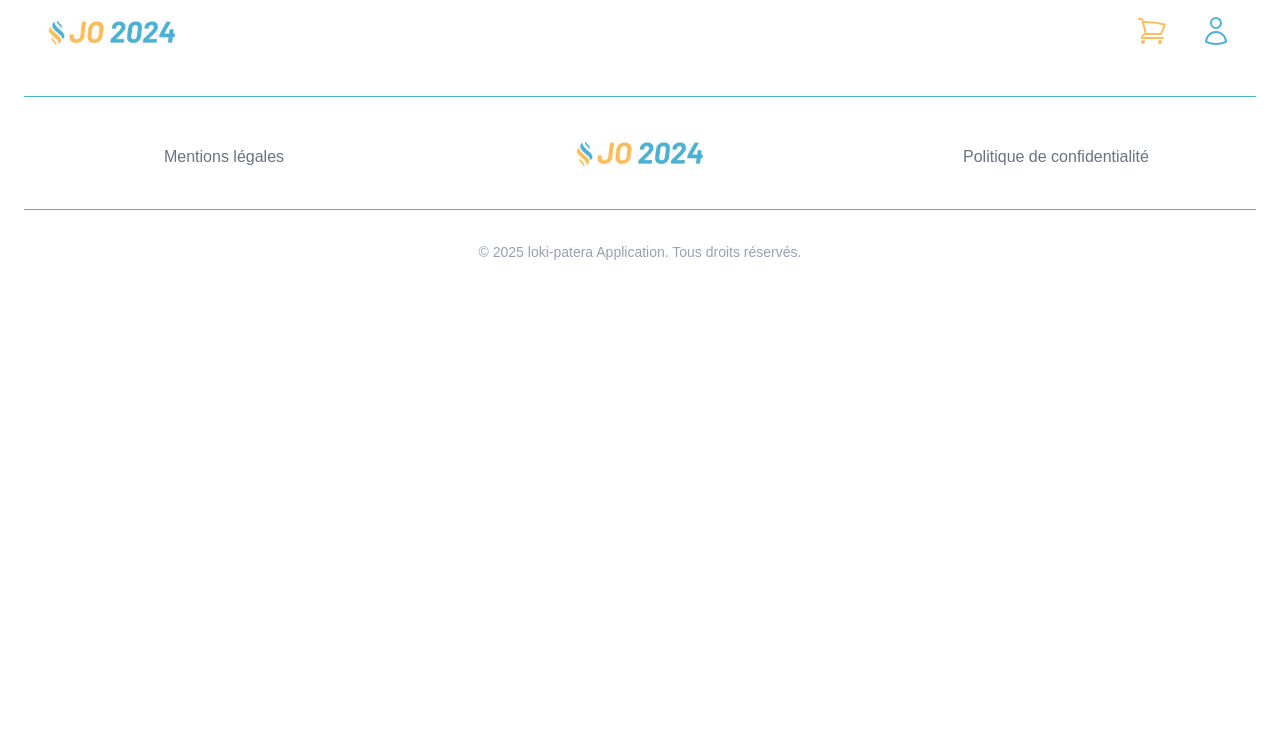
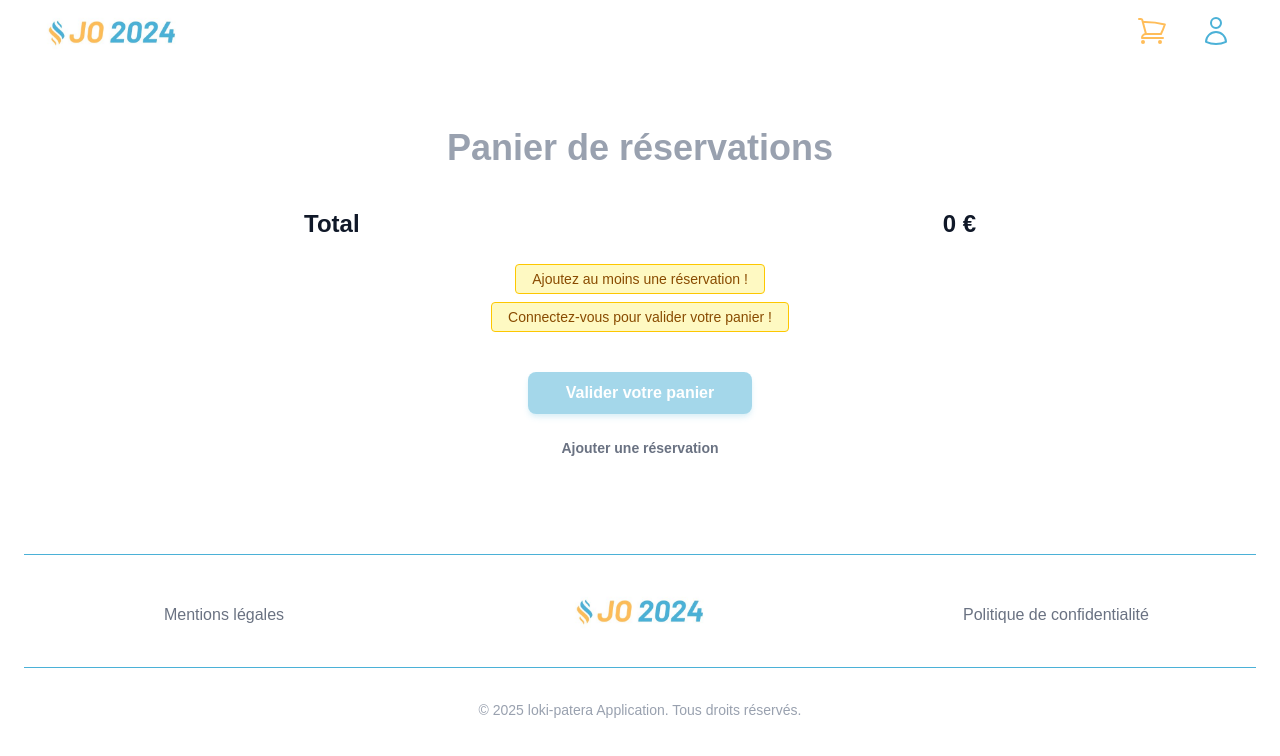
Before and after one commit to loki-patera/front_olympic, a Next.js app: page /pages/cart in a window 1280 px wide. Shown: the top 756 px of the page. Built offline with nearby package versions, Linux system fonts and the light colour scheme.

Commit message:
Add basic elements to cart page

```diff
--- a/app/pages/cart/page.tsx
+++ b/app/pages/cart/page.tsx
@@ -1,8 +1,78 @@
+'use client'
+
+import Link from "next/link"
+import { useRouter } from "next/navigation"
+import { CustomButton } from "@/app/components/shared/CustomButton"
+import { useSportStore } from "@/app/stores"
+
 export default function Cart(): React.JSX.Element {
 
+  // Utilisation du hook useRouter pour la navigation
+  const router = useRouter()
+
+  // Fonction de gestion de la navigation vers la page du panier
+  const handleNavigation = (): void => {
+    router.push("/")
+  }
+
+  // Récupération de la fonction setSport du store pour gérer le retour à la page de réservation
+  const { setSport } = useSportStore()
+
   return (
+
     <main>
+      <div className="max-w-2xl mx-auto py-16 px-6 lg:px-0">
+        <h1 className="text-3xl text-center sm:text-4xl font-extrabold text-gray-400">
+          Panier de réservations
+        </h1>
 
+        <section className="mt-10">
+
+          <div className="space-y-4">
+            <div className="flex items-center justify-between text-2xl font-bold text-gray-900">
+              <p>Total</p>
+              <p>0 €</p>
+            </div>
+          </div>
+
+          {/* Alertes panier/connexion */}
+          <div className="mt-6 space-y-2 flex flex-col items-center">
+            <div
+              className="px-4 py-1 rounded bg-yellow-100 border border-yellow-400 text-yellow-800 text-sm flex items-center justify-center"
+              role="alert"
+            >
+              Ajoutez au moins une réservation !
+            </div>
+            <div
+              className="px-4 py-1 rounded bg-yellow-100 border border-yellow-400 text-yellow-800 text-sm flex items-center justify-center"
+              role="alert"
+            >
+              Connectez-vous pour valider votre panier !
+            </div>
+          </div>
+
+          <div className="flex justify-center mt-10">
+            <CustomButton
+              className="w-56 text-base text-white py-2 bg-bluejo active:bg-bluejo-dark shadow-bluejo-light"
+              disabled
+              label="Valider votre panier"
+              // Gestion de l'événement de clic pour naviguer vers la page du panier
+              onClick={handleNavigation}
+            />
+          </div>
+
+          <div className="mt-6 text-sm text-center text-gray-500">
+            <Link
+              href="/pages/booking"
+              className="font-semibold text-sm text-gray-500 cursor-pointer hover:text-bluejo hover:underline-offset-4 hover:underline"
+              onClick={() => setSport(null)}
+            >
+              Ajouter une réservation
+            </Link>
+          </div>
+
+        </section>
+      </div>
     </main>
   )
 }
```
